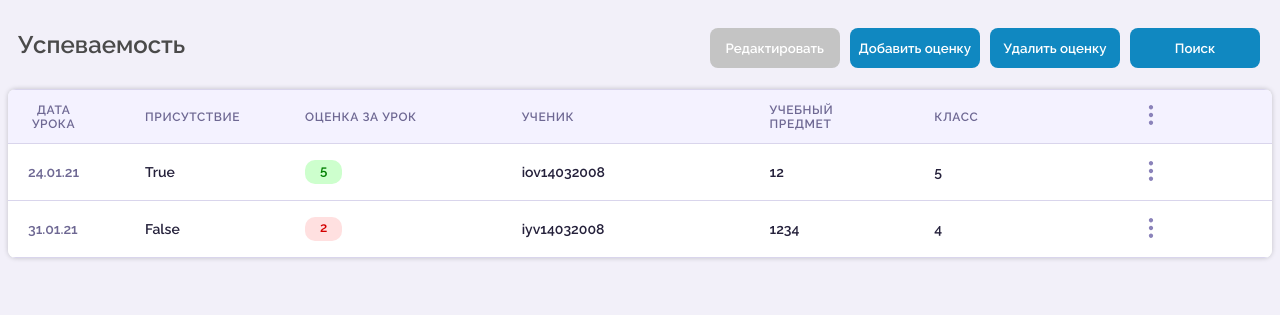
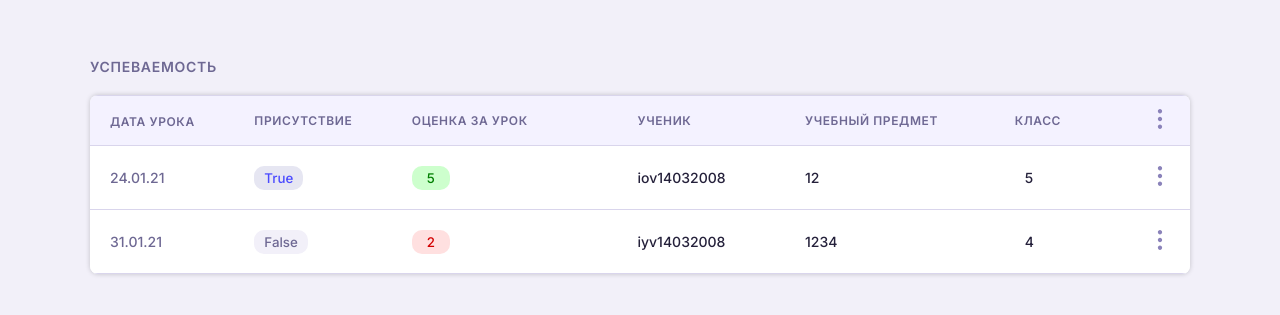
Before and after one commit to Eelyousha/school-website, a Django app: page /AcademicPerfomance.html in a window 1280 px wide. Shown: the top 315 px of the page. Run offline with Django 4.2, Linux system fonts and the light colour scheme; data comes from the database, SQL or seed files in the repository; both versions use the stored data as it was after the commit; some libraries are stand-ins or nearby versions.

Commit message:
Немного стилизован интерфейс (подсветка для значений присутствия, изменён шрифт)

```diff
--- a/NIR_UD/templates/NIR_UD/AcademicPerfomance.html
+++ b/NIR_UD/templates/NIR_UD/AcademicPerfomance.html
@@ -6,15 +6,14 @@
     <link rel="stylesheet" href="../../../src/static/css/base.css">
     <link rel="preconnect" href="https://fonts.googleapis.com">
     <link rel="preconnect" href="https://fonts.gstatic.com" crossorigin>
-    <link href="https://fonts.googleapis.com/css2?family=Raleway:wght@400;600&family=Roboto:wght@300&display=swap"
-          rel="stylesheet">
+    <link href="https://fonts.googleapis.com/css2?family=Inter:wght@400;500;600&display=swap" rel="stylesheet">
 </head>
 <body>
 <div class="parent">
-    <div class="head">
-        <h2>Успеваемость</h2>
+    <div class="container">
+        <div class="head">
+        <p>Успеваемость</p>
     </div>
-    <div class="container">
         <table id="mytable">
             <thead>
             <tr>
@@ -32,7 +31,9 @@
                 <form method="post">{% csrf_token %}
                     <tr class="success">
                         <td>{{ el.lesson_date }}</td>
-                        <td>{{ el.is_appeared }}</td>
+                        <td>
+                            <button class="o">{{ el.is_appeared }}</button>
+                        </td>
                         <td>
                             <button class="i">{{ el.student_mark }}</button>
                         </td>
@@ -53,51 +54,45 @@
             </tbody>
         </table>
     </div>
-    <div class="row3">
-        <button class="edit" type="submit">Редактировать</button>
-        <button class="add">Добавить оценку</button>
-        <button class="delete">Удалить оценку</button>
-        <button class="search">Поиск</button>
-    </div>
     <script src="https://ajax.googleapis.com/ajax/libs/jquery/2.1.1/jquery.min.js"></script>
-    <script>$('#mytable tr td .i').each(function () {
+    <script>$('#mytable tr td button.i').each(function () {
         var cellValue = $(this).html();
         if (!isNaN(parseFloat(cellValue))) {
             if (cellValue == 2) {
-                $(this).css('font-family', 'Raleway');
-                $(this).css('font-weight', '600');
+                $(this).css('font-family', 'Inter');
+                $(this).css('font-weight', '500');
                 $(this).css('border', 'none');
-                $(this).css('padding', '2px 15px 6px 15px');
+                $(this).css('padding', '4px 15px 4px 15px');
                 $(this).css('background-color', '#FFE0E0');
                 $(this).css('color', '#D30000');
                 $(this).css('border-radius', '10px');
             }
 
             if (cellValue == 3) {
-                $(this).css('font-family', 'Raleway');
-                $(this).css('font-weight', '600');
+                $(this).css('font-family', 'Inter');
+                $(this).css('font-weight', '500');
                 $(this).css('border', 'none');
-                $(this).css('padding', '2px 15px 6px 15px');
+                $(this).css('padding', '4px 15px 4px 15px');
                 $(this).css('background-color', '#FFECCC');
                 $(this).css('color', '#965E00');
                 $(this).css('border-radius', '10px');
             }
 
             if (cellValue == 4) {
-                $(this).css('font-family', 'Raleway');
-                $(this).css('font-weight', '600');
+                $(this).css('font-family', 'Inter');
+                $(this).css('font-weight', '500');
                 $(this).css('border', 'none');
-                $(this).css('padding', '2px 15px 6px 15px');
+                $(this).css('padding', '4px 15px 4px 15px');
                 $(this).css('background-color', '#CDFFCD');
                 $(this).css('color', '#007F00');
                 $(this).css('border-radius', '10px');
             }
 
             if (cellValue == 5) {
-                $(this).css('font-family', 'Raleway');
-                $(this).css('font-weight', '600');
+                $(this).css('font-family', 'Inter');
+                $(this).css('font-weight', '500');
                 $(this).css('border', 'none');
-                $(this).css('padding', '2px 15px 6px 15px');
+                $(this).css('padding', '4px 15px 4px 15px');
                 $(this).css('background-color', '#CDFFCD');
                 $(this).css('color', '#007F00');
                 $(this).css('border-radius', '10px');
@@ -105,7 +100,31 @@
         }
     });
     </script>
+    <script>$('#mytable tr td button.o').each(function () {
+        var cellVal = $(this).html();
+        {
+            if (cellVal == "True") {
+                $(this).css('font-family', 'Inter');
+                $(this).css('font-weight', '500');
+                $(this).css('border', 'none');
+                $(this).css('padding', '4px 10px 4px 10px');
+                $(this).css('background-color', '#E6E6F2');
+                $(this).css('color', '#4A4AFF');
+                $(this).css('border-radius', '10px');
+            }
 
+            if (cellVal == "False") {
+                $(this).css('font-family', 'Inter');
+                $(this).css('font-weight', '500');
+                $(this).css('border', 'none');
+                $(this).css('padding', '4px 10px 4px 10px');
+                $(this).css('background-color', '#F2F0F9');
+                $(this).css('color', '#6E6893');
+                $(this).css('border-radius', '10px');
+            }
+        }
+    });
+    </script>
 </div>
 </body>
 </html>
--- a/src/static/css/base.css
+++ b/src/static/css/base.css
@@ -1,6 +1,6 @@
 body {
     background-color: #F2F0F9;
-    font-family: 'Raleway', sans-serif;
+    font-family: 'Inter', sans-serif;
 }
 
 .row3 {
@@ -12,7 +12,7 @@ body {
 
 
 .row3 button {
-    font-family: 'Raleway', sans-serif;
+    font-family: 'Inter', sans-serif;
     width: 130px;
     height: 40px;
     -webkit-appearance: none;
@@ -23,12 +23,19 @@ body {
     cursor: pointer;
 }
 
-h2 {
-    font-family: 'Raleway', sans-serif;
-    color: #4A4A4A;
-    margin-top: 30px;
-    margin-bottom: 30px;
-    margin-left: 10px;
+.head {
+    margin-bottom: 20px;
+    margin-top: 50px;
+}
+
+.head p {
+    font-family: 'Inter', sans-serif;
+    color: #6E6893;
+    text-transform: uppercase;
+    letter-spacing: 0.05em;
+    font-size: 14px;
+    font-weight: 600;
+    margin: 0;
 }
 
 hr {
@@ -80,6 +87,7 @@ table {
     overflow: hidden;
     box-shadow: 0px 0px 5px rgba(0, 0, 0, 0.2);
     border-radius: 8px;
+    width: 1100px;
 }
 
 thead tr th{
@@ -96,15 +104,17 @@ th {
 
 th:first-child {
     color: #6E6893;
-    padding: 13px 65px 12px 20px;
+    padding: 13px 25px 12px 20px;
     letter-spacing: 0.05em;
     text-transform: uppercase;
+    width: 180px;
+    text-align: left;
 }
 
 th:nth-child(2) {
     color: #6E6893;
     width: 200px;
-    margin-right: 30px;
+    padding-right: 30px;
     letter-spacing: 0.05em;
     text-transform: uppercase;
     text-align: left;
@@ -112,8 +122,7 @@ th:nth-child(2) {
 
 th:nth-child(3) {
     color: #6E6893;
-    width: 150px;
-    margin-left: 30px;
+    width: 290px;
     letter-spacing: 0.05em;
     text-transform: uppercase;
     text-align: left;
@@ -131,6 +140,8 @@ th:nth-child(4) {
 th:nth-child(5) {
     color: #6E6893;
     letter-spacing: 0.05em;
+    width: 330px;
+    padding-left: 74px;
     text-transform: uppercase;
     text-align: left;
 }
@@ -138,7 +149,7 @@ th:nth-child(5) {
 th:nth-child(6) {
     color: #6E6893;
     width: 150px;
-    padding-left: 100px;
+    padding-left: 70px;
     letter-spacing: 0.05em;
     text-transform: uppercase;
     text-align: left;
@@ -146,9 +157,11 @@ th:nth-child(6) {
 
 th:nth-child(7) {
     color: #6E6893;
-    width: 150px;
-    padding-right:111px;
+    width: 30px;
+    padding-right:20px;
     padding-left:20px;
+    padding-top: 13px;
+    padding-bottom: 13px;
     letter-spacing: 0.05em;
     text-transform: uppercase;
     text-align: right;
@@ -163,7 +176,7 @@ th:nth-child(8) {
 .success td {
     margin-top:1px;
     font-size: 14px;
-    font-weight: 600;
+    font-weight: 500;
     background-color: white;
     color: #25213B;
     border-bottom: 1px solid #D9D5EC;
@@ -175,20 +188,24 @@ th:nth-child(8) {
 }
 
 .success td:nth-child(4){
+    width: 104px;
     padding-left: 104px;
-    width: 354px;
+}
+
+.success td:nth-child(5){
+    padding-left: 74px;
+    width: 250px;
 }
 
 .success td:nth-child(6){
-    padding-left: 100px;
     width: 150px;
+    padding-left: 80px;
 }
 
 .success td:nth-child(7){
+    width: 150px;
+    padding: 20px 20px 20px 20px;
     text-align: right;
-    width: 150px;
-    padding-right:111px;
-    padding-left:20px;
 }
 
 .dropdown-content {
```
Also changed, not shown: db.sqlite3.
